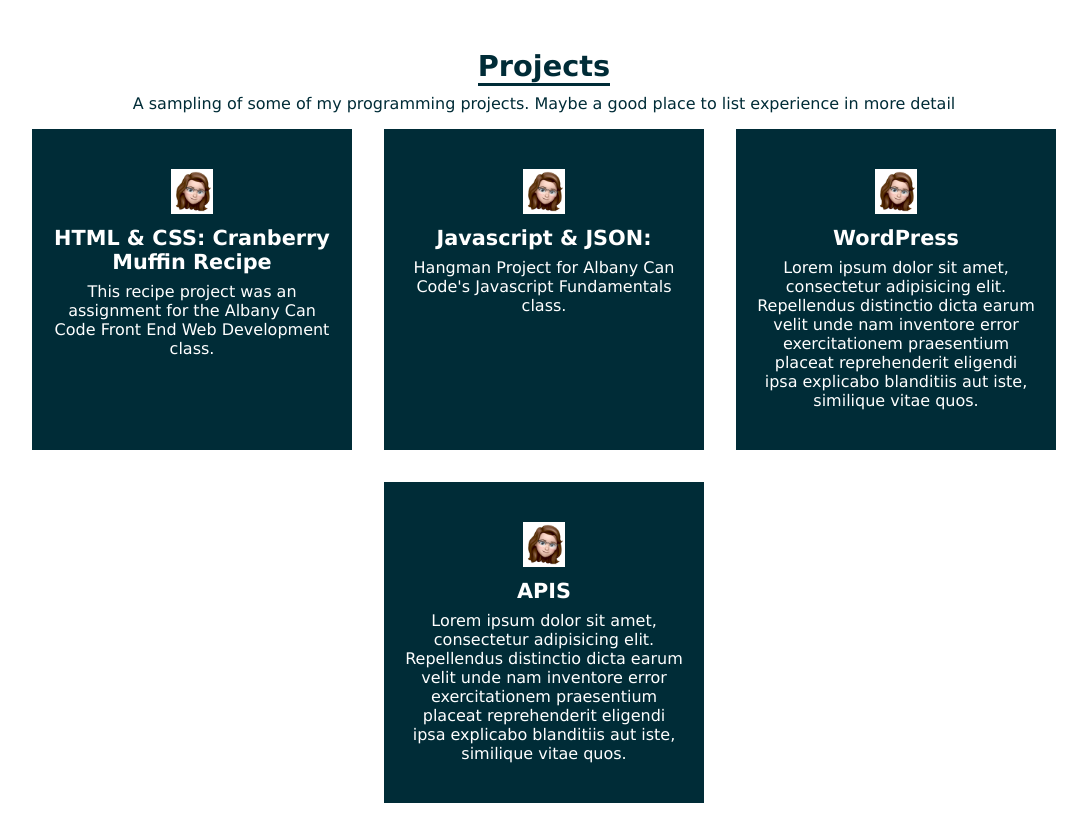
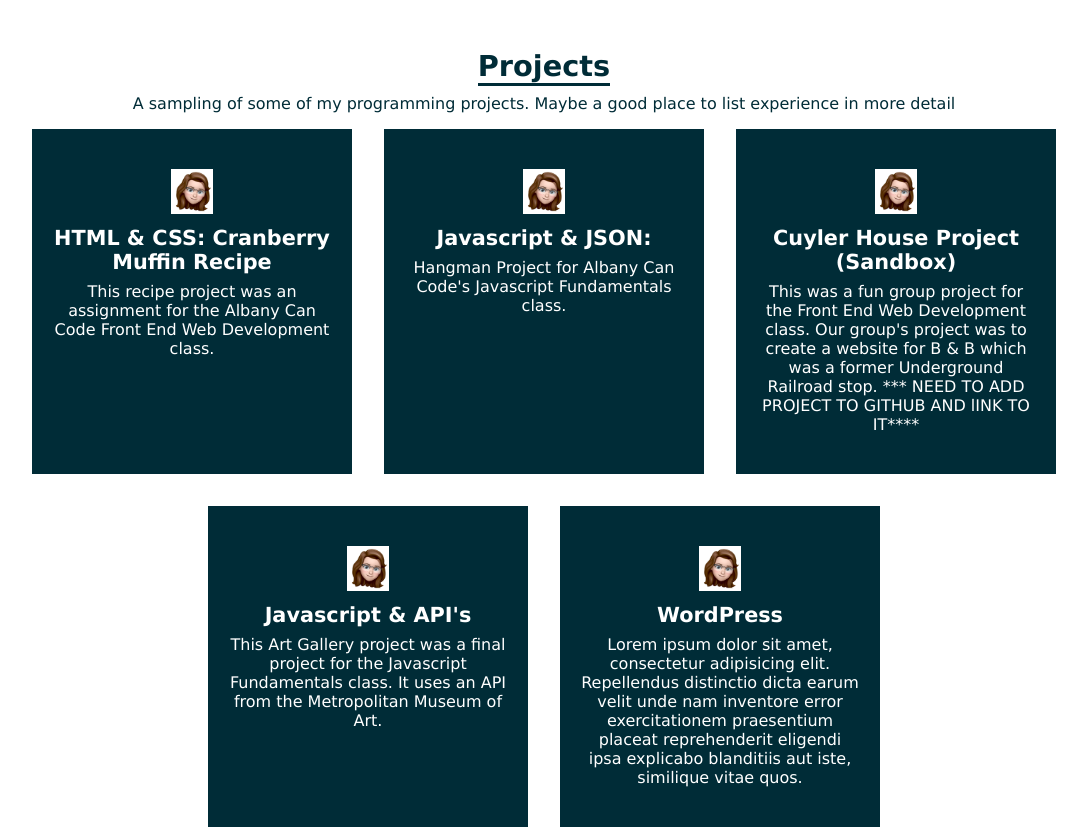
Before and after one commit to HeatherN23/Portfolio_Original, a plain HTML site: page index.html in a window 1280 px wide. Shown: the part 1520-2350 px from the top of the page, without its empty margins (96-1183 px from the left). Drawn offline with nearby package versions, Linux system fonts and the light colour scheme.

Commit message:
Added Cuyler House Project

```diff
--- a/index.html
+++ b/index.html
@@ -71,14 +71,19 @@
           <h1>Javascript & JSON:</h1>
           <p>Hangman Project for Albany Can Code's Javascript Fundamentals class.</p></a>
         </div>
+        <div class="box"><a href="https://github.com/HeatherN23/Cuyler_House.git">
+          <img src="images/Heather Memoji.jpg" alt="">
+          <h1>Cuyler House Project (Sandbox)</h1>
+          <p>This was a fun group project for the Front End Web Development class.  Our group's project was to create a website for B & B which was a former Underground Railroad stop. *** NEED TO ADD PROJECT TO GITHUB AND lINK TO IT****</p></a>
+        </div>
+        <div class="box"><a href="https://github.com/HeatherN23/My_Art_Gallery.git">
+          <img src="images/Heather Memoji.jpg" alt="">
+          <h1>Javascript & API's</h1>
+          <p>This Art Gallery project was a final project for the Javascript Fundamentals class.  It uses an API from the Metropolitan Museum of Art.</p></a>
+        </div>
         <div class="box">
           <img src="images/Heather Memoji.jpg" alt="">
           <h1>WordPress</h1>
-          <p>Lorem ipsum dolor sit amet, consectetur adipisicing elit. Repellendus distinctio dicta earum velit unde nam inventore error exercitationem praesentium placeat reprehenderit eligendi ipsa explicabo blanditiis aut iste, similique vitae quos.</p>
-        </div>
-        <div class="box">
-          <img src="images/Heather Memoji.jpg" alt="">
-          <h1>APIS</h1>
           <p>Lorem ipsum dolor sit amet, consectetur adipisicing elit. Repellendus distinctio dicta earum velit unde nam inventore error exercitationem praesentium placeat reprehenderit eligendi ipsa explicabo blanditiis aut iste, similique vitae quos.</p>
         </div>
       </div>
```
